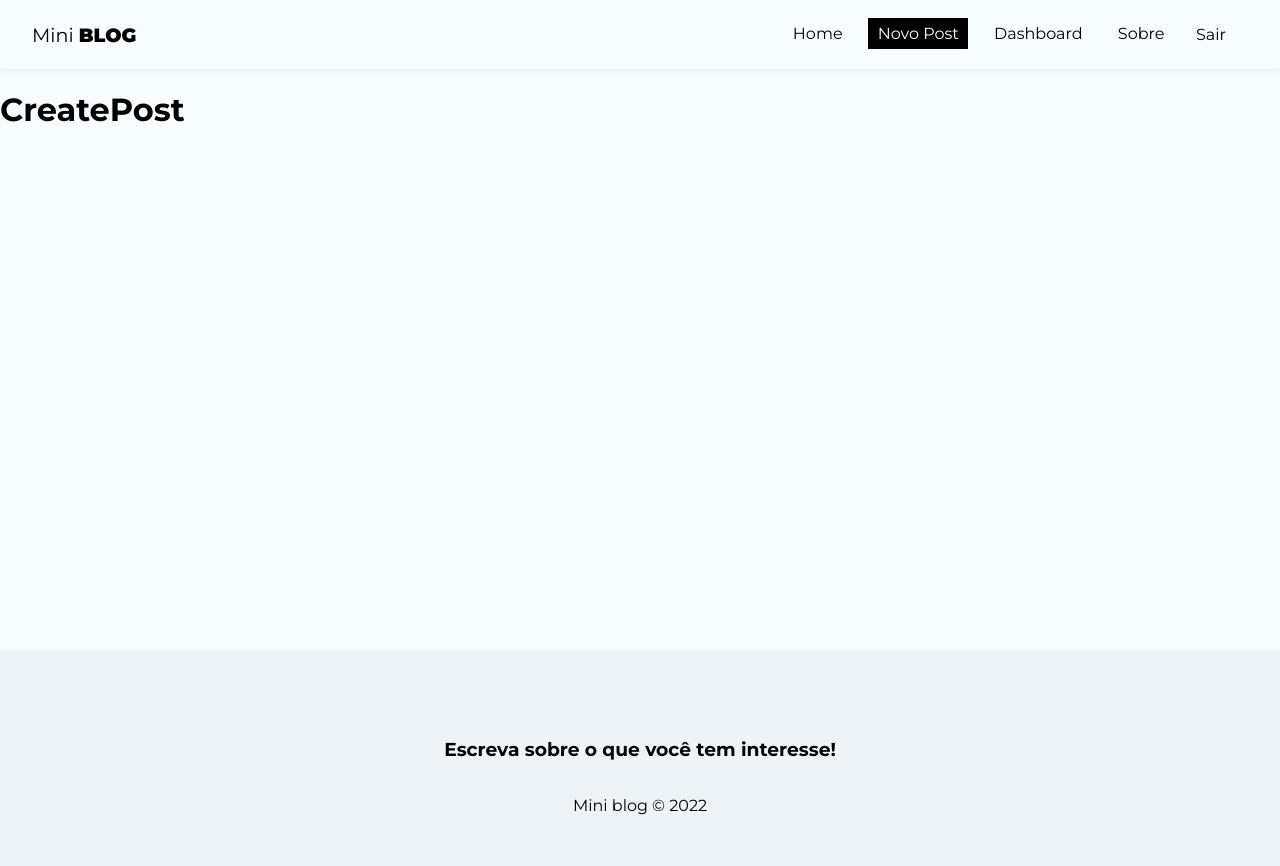
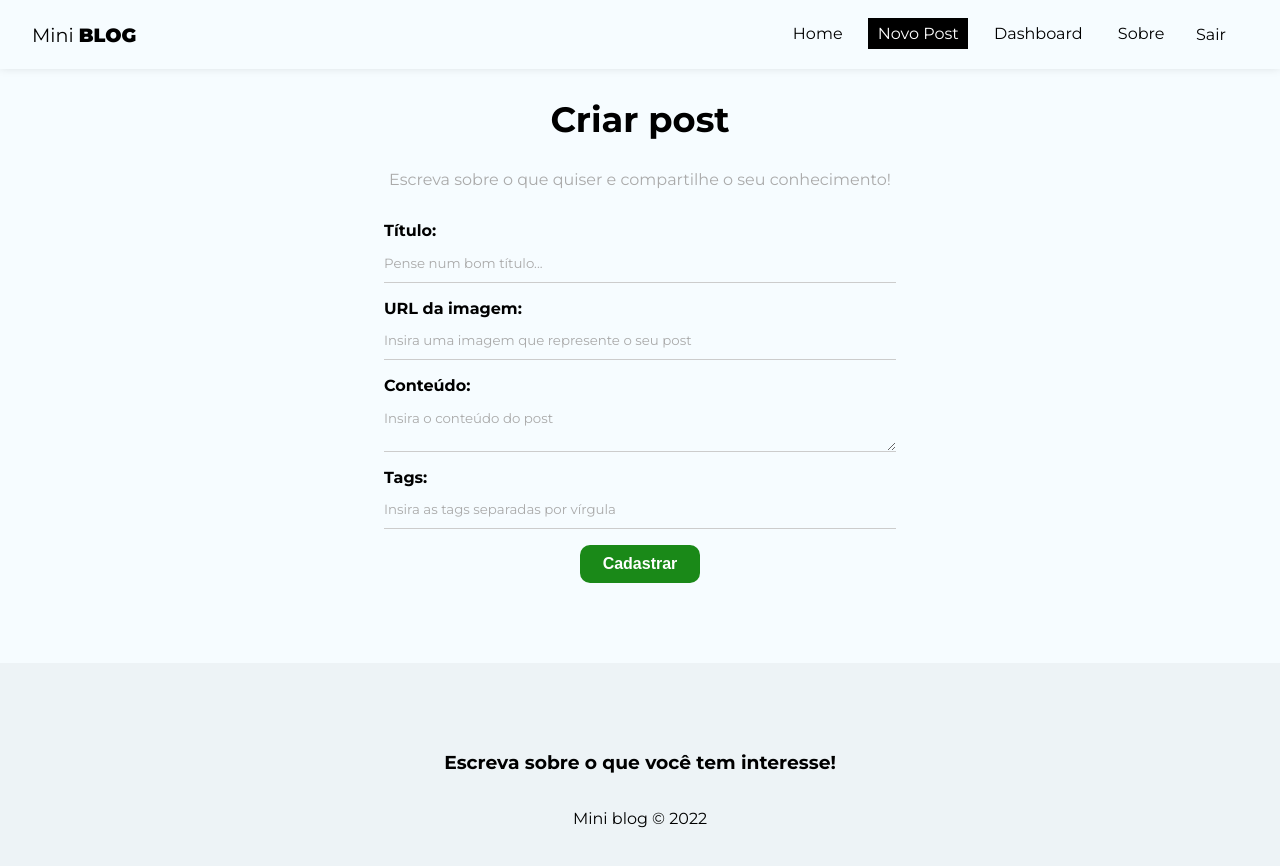
Before and after one commit to Anderson-Rodrigo-Dev/React-do-zero-a-maestria, a React (Create React App) app in the folder React/10_miniblog/: page /posts/create in a window 1280 px wide. Shown: the top 866 px of the page. Built offline with nearby package versions, Linux system fonts and the light colour scheme; no server answers; sample sign-in values are in the browser's storage.

Commit message:
Criado hook para criar postagem

```diff
--- a/React/10_miniblog/src/pages/CreatePost/CreatePost.js
+++ b/React/10_miniblog/src/pages/CreatePost/CreatePost.js
@@ -1,9 +1,73 @@
 import styles from "./CreatePost.module.css";
 
+import { useState } from "react";
+import { useNavigate } from "react-router-dom";
+import { useAuthValue } from "../../context/AuthContext";
+
 const CreatePost = () => {
+  const [title, setTitle] = useState("");
+  const [image, setImage] = useState("");
+  const [body, setBody] = useState("");
+  const [tags, setTags] = useState("");
+  const [formError, setFormError] = useState("");
+
+  const handleSubmit = (e) => {
+    e.preventDefault();
+  };
+
   return (
-    <div>
-      <h1>CreatePost</h1>
+    <div className={styles.create_post}>
+      <h2>Criar post</h2>
+      <p>Escreva sobre o que quiser e compartilhe o seu conhecimento!</p>
+      <form onSubmit={handleSubmit}>
+        <label>
+          <span>Título:</span>
+          <input
+            type="text"
+            name="title"
+            required
+            placeholder="Pense num bom título..."
+            onChange={(e) => setTitle(e.target.value)}
+            value={title}
+          />
+        </label>
+        <label>
+          <span>URL da imagem:</span>
+          <input
+            type="text"
+            name="image"
+            required
+            placeholder="Insira uma imagem que represente o seu post"
+            onChange={(e) => setImage(e.target.value)}
+            value={image}
+          />
+        </label>
+        <label>
+          <span>Conteúdo:</span>
+          <textarea
+            name="body"
+            required
+            placeholder="Insira o conteúdo do post"
+            onChange={(e) => setBody(e.target.value)}
+            value={body}
+          ></textarea>
+        </label>
+        <label>
+          <span>Tags:</span>
+          <input
+            type="text"
+            name="tags"
+            required
+            placeholder="Insira as tags separadas por vírgula"
+            onChange={(e) => setTags(e.target.value)}
+            value={tags}
+          />
+        </label>
+        <button className="btn">Cadastrar</button>
+        {/* {!loading && <button className="btn">Cadastrar</button>}
+        {loading && <button className="btn" disabled>Aguarde...</button>}
+        {error && <p className="error">{error}</p>} */}
+      </form>
     </div>
   );
 };
--- a/React/10_miniblog/src/pages/CreatePost/CreatePost.module.css
+++ b/React/10_miniblog/src/pages/CreatePost/CreatePost.module.css
@@ -0,0 +1,12 @@
+.create_post {
+    text-align: center;
+}
+
+.create_post h2{
+    font-size: 2.2em;
+}
+
+.create_post p{
+    color: #aaa;
+    margin-bottom: 2em;
+}
```
Also changed, not shown: React/10_miniblog/src/hooks/useInsertDocument.js (added, +65 -0 lines).
